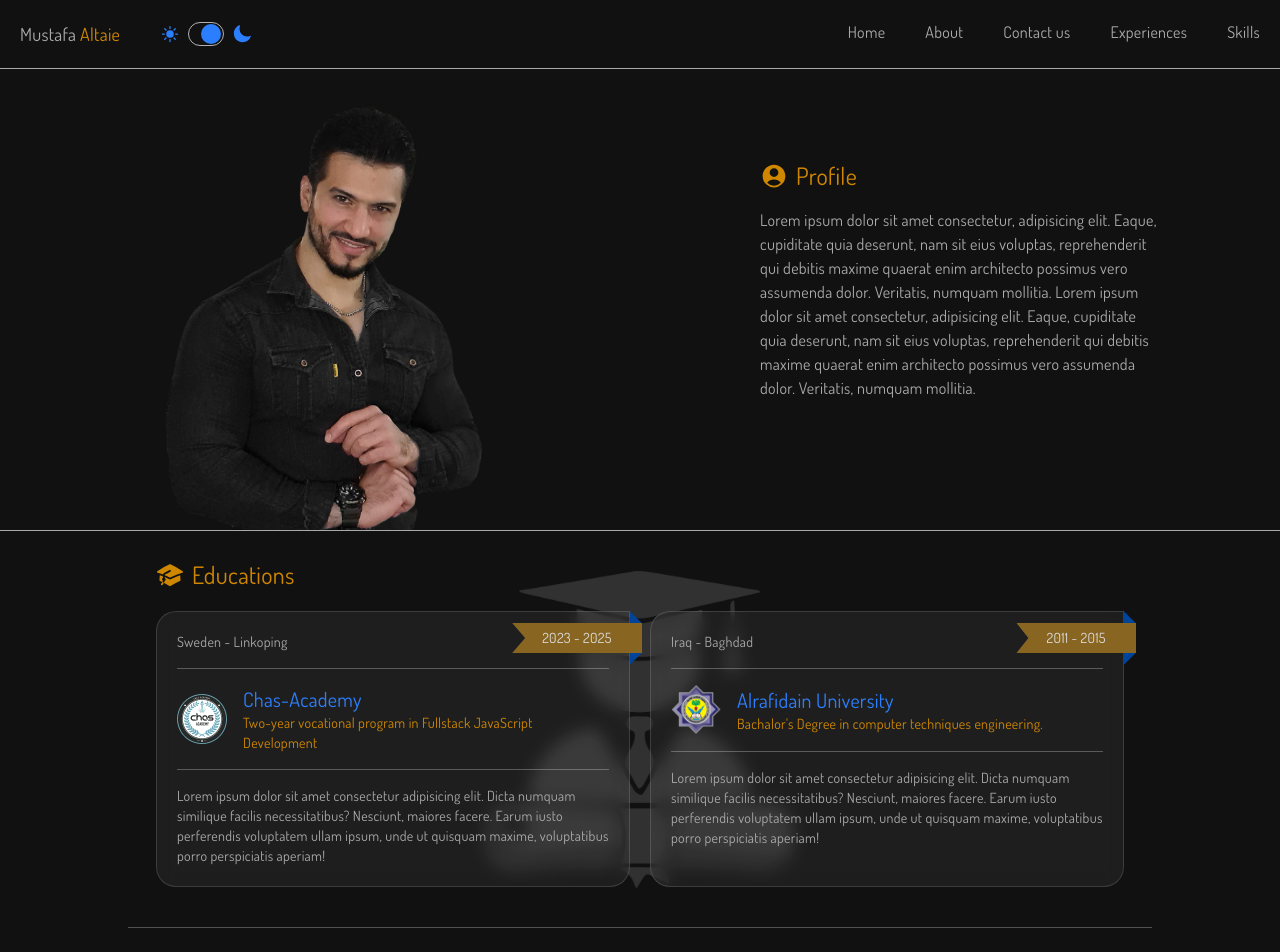
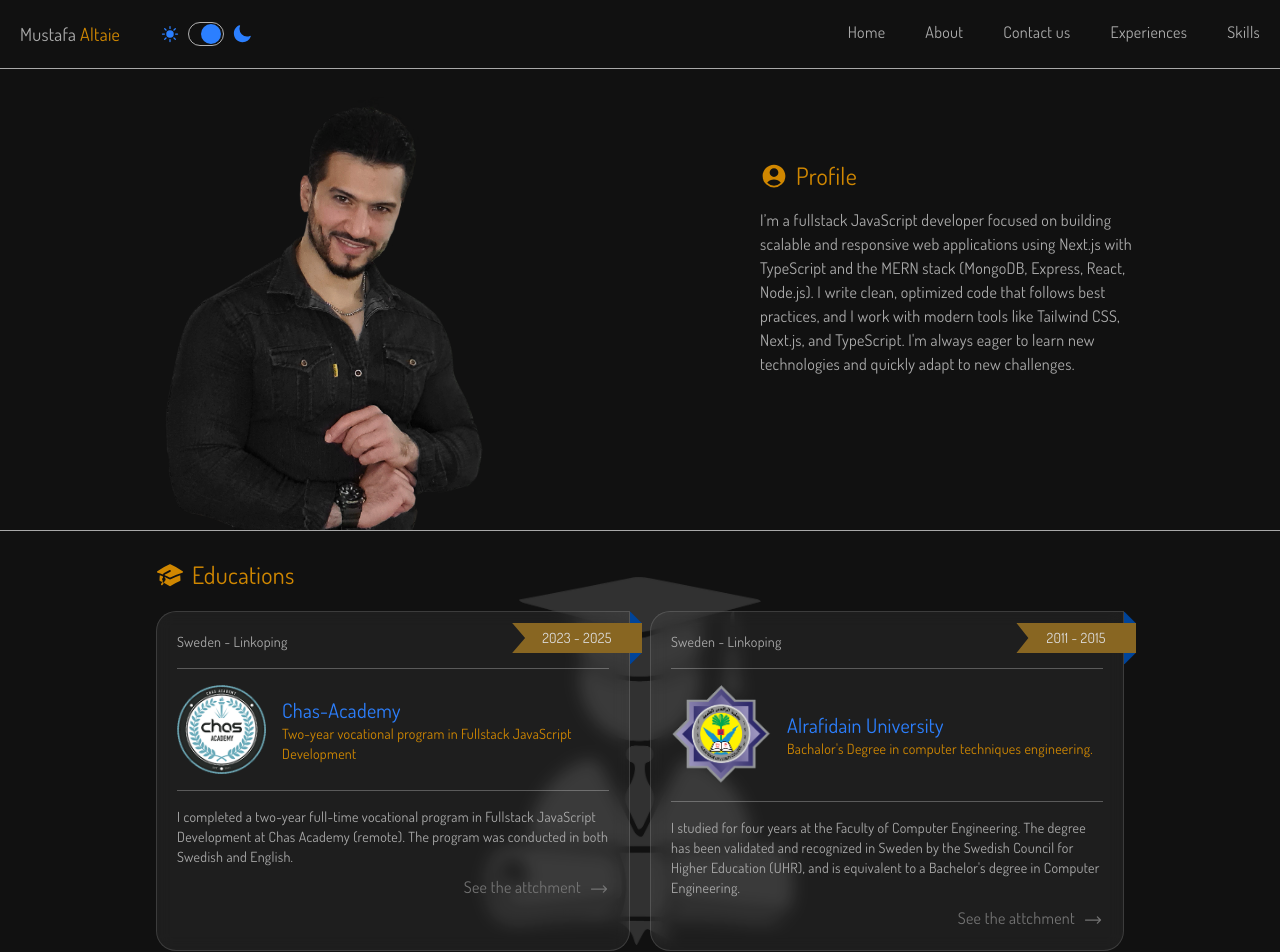
Before and after one commit to MustafaAltaie/portfolio-english, a Next.js app: page / in a window 1280 px wide. Shown: the top 952 px of the page. Built offline with nearby package versions, Linux system fonts and the light colour scheme; no server answers.

Commit message:
splitted education card and fixed Image causes the page to have scroll in height

```diff
--- /dev/null
+++ b/src/app/components/Educations/Education.tsx
@@ -0,0 +1,36 @@
+import React from 'react';
+import Image from 'next/image';
+import { EducationType } from '../../../../types/Educations';
+import { ArrowLongRightIcon } from '@heroicons/react/24/solid';
+
+interface EducationProps {
+    education: EducationType
+}
+
+const Education = ({ education }: EducationProps) => {
+    return (
+        <div className='educationCard border-thin-2 backdrop-blur-sm p-5 relative'>
+            <p className='educationDate text-sm absolute'>{education.dateFrom} - {education.dateTo}</p>
+            <p className='border-b-thin pb-4 mb-4 text-sm'>Sweden - Linkoping</p>
+            <div className='flex items-center gap-4 pb-4 mb-4 border-b-thin'>
+                <div>
+                    <Image
+                        src={education.imageLink}
+                        alt='Alrafidain'
+                        width={100}
+                        height={100}
+                        priority
+                    />
+                </div>
+                <div>
+                    <h1 className='text-xl text-blue-500'>{education.school}</h1>
+                    <h3 className='text-sm text-yellow-600'>{education.title}</h3>
+                </div>
+            </div>
+            <p className='text-sm'>{education.description}</p>
+            <button className='ml-auto flex items-end gap-2 mt-2 text-neutral-500'>See the attchment <ArrowLongRightIcon className='w-5' /></button>
+        </div>
+    )
+}
+
+export default Education;
--- a/src/app/components/Educations/Educations.tsx
+++ b/src/app/components/Educations/Educations.tsx
@@ -1,9 +1,35 @@
-import React from 'react';
+import React, { useState } from 'react';
 import './Educations.css';
 import { AcademicCapIcon } from '@heroicons/react/24/solid';
-import Image from 'next/image';
+import { EducationType } from '../../../../types/Educations';
+import Education from './Education';
 
 const Educations = () => {
+    const [educationObj, setEducationObj] = useState<EducationType[]>([
+        {
+            id: '1',
+            location: 'Sweden - Linkoping',
+            dateFrom: '2023',
+            dateTo: '2025',
+            school: 'Chas-Academy',
+            title: 'Two-year vocational program in Fullstack JavaScript Development',
+            description: 'I completed a two-year full-time vocational program in Fullstack JavaScript Development at Chas Academy (remote). The program was conducted in both Swedish and English.',
+            imageLink: '/images/chas.png',
+            link: '',
+        },
+        {
+            id: '2',
+            location: 'Iraq - Baghdad',
+            dateFrom: '2011',
+            dateTo: '2015',
+            school: 'Alrafidain University',
+            title: "Bachalor's Degree in computer techniques engineering.",
+            description: "I studied for four years at the Faculty of Computer Engineering. The degree has been validated and recognized in Sweden by the Swedish Council for Higher Education (UHR), and is equivalent to a Bachelor's degree in Computer Engineering.",
+            imageLink: '/images/rafidain.png',
+            link: '',
+        },
+    ]);
+
     return (
         <div className='educations p-7 flex flex-col gap-5 border-b-thin bg-url-fixed pb-10'>
             <div className='flex items-center gap-2'>
@@ -13,43 +39,8 @@
             {/* Educations */}
             <div className='educationWrapper flex flex-col lg:flex-row lg:flex-wrap'>
                 {/* card */}
-                <div className='educationCard border-thin-2 backdrop-blur-sm p-5 relative'>
-                    <p className='educationDate text-sm absolute'>2023 - 2025</p>
-                    <p className='border-b-thin pb-4 mb-4 text-sm'>Sweden - Linkoping</p>
-                    <div className='flex items-center gap-4 pb-4 mb-4 border-b-thin'>
-                        <Image
-                            src='/images/chas.png'
-                            alt='Alrafidain'
-                            width={50}
-                            height={50}
-                            priority
-                        />
-                        <div>
-                            <h1 className='text-xl text-blue-500'>Chas-Academy</h1>
-                            <h3 className='text-sm text-yellow-600'>Two-year vocational program in Fullstack JavaScript Development</h3>
-                        </div>
-                    </div>
-                    <p className='text-sm'>Lorem ipsum dolor sit amet consectetur adipisicing elit. Dicta numquam similique facilis necessitatibus? Nesciunt, maiores facere. Earum iusto perferendis voluptatem ullam ipsum, unde ut quisquam maxime, voluptatibus porro perspiciatis aperiam!</p>
-                </div>
-                {/* card */}
-                <div className='educationCard border-thin-2 backdrop-blur-sm p-5 relative'>
-                    <p className='educationDate text-sm absolute'>2011 - 2015</p>
-                    <p className='border-b-thin pb-4 mb-4 text-sm'>Iraq - Baghdad</p>
-                    <div className='flex items-center gap-4 pb-4 mb-4 border-b-thin'>
-                        <Image
-                            src='/images/rafidain.png'
-                            alt='Alrafidain'
-                            width={50}
-                            height={50}
-                            priority
-                        />
-                        <div>
-                            <h1 className='text-xl text-blue-500'>Alrafidain University</h1>
-                            <h3 className='text-sm text-yellow-600'>Bachalor's Degree in computer techniques engineering.</h3>
-                        </div>
-                    </div>
-                    <p className='text-sm'>Lorem ipsum dolor sit amet consectetur adipisicing elit. Dicta numquam similique facilis necessitatibus? Nesciunt, maiores facere. Earum iusto perferendis voluptatem ullam ipsum, unde ut quisquam maxime, voluptatibus porro perspiciatis aperiam!</p>
-                </div>
+                {educationObj.map(education =>
+                <Education key={education.id} education={education} />)}
             </div>
         </div>
     )
--- a/src/app/components/Profile/Profile.tsx
+++ b/src/app/components/Profile/Profile.tsx
@@ -22,7 +22,7 @@
                     <h1><UserCircleIcon className='w-7 text-yellow-600' /></h1>
                     <span className='text-2xl text-yellow-600'>Profile</span>
                 </div>
-                <p>Lorem ipsum dolor sit amet consectetur, adipisicing elit. Eaque, cupiditate quia deserunt, nam sit eius voluptas, reprehenderit qui debitis maxime quaerat enim architecto possimus vero assumenda dolor. Veritatis, numquam mollitia. Lorem ipsum dolor sit amet consectetur, adipisicing elit. Eaque, cupiditate quia deserunt, nam sit eius voluptas, reprehenderit qui debitis maxime quaerat enim architecto possimus vero assumenda dolor. Veritatis, numquam mollitia.</p>
+                <p>I’m a fullstack JavaScript developer focused on building scalable and responsive web applications using Next.js with TypeScript and the MERN stack (MongoDB, Express, React, Node.js). I write clean, optimized code that follows best practices, and I work with modern tools like Tailwind CSS, Next.js, and TypeScript. I'm always eager to learn new technologies and quickly adapt to new challenges.</p>
             </div>
         </section>
     )
--- /dev/null
+++ b/types/Educations.ts
@@ -0,0 +1,11 @@
+export interface EducationType {
+    id?: string
+    location: string
+    dateFrom: string
+    dateTo: string
+    school: string
+    title: string
+    description: string
+    imageLink: string
+    link?: string
+}
```
